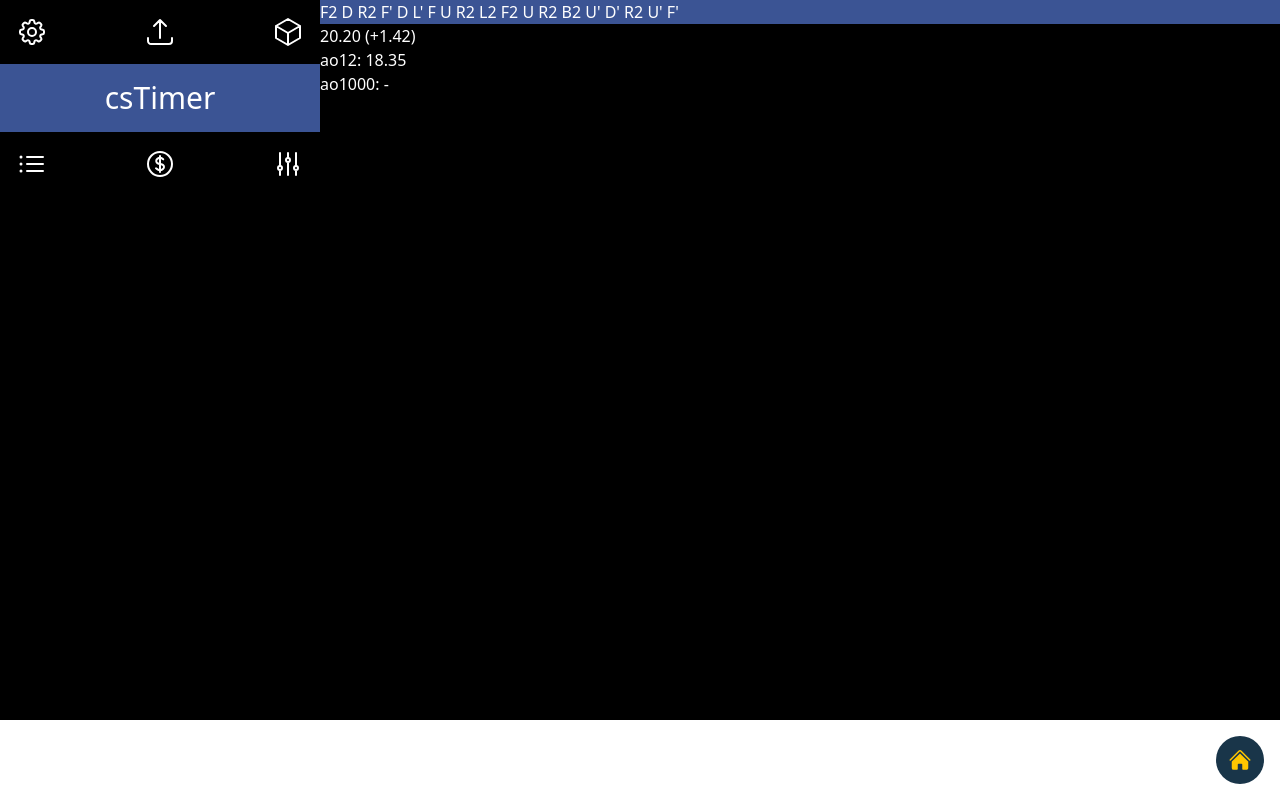
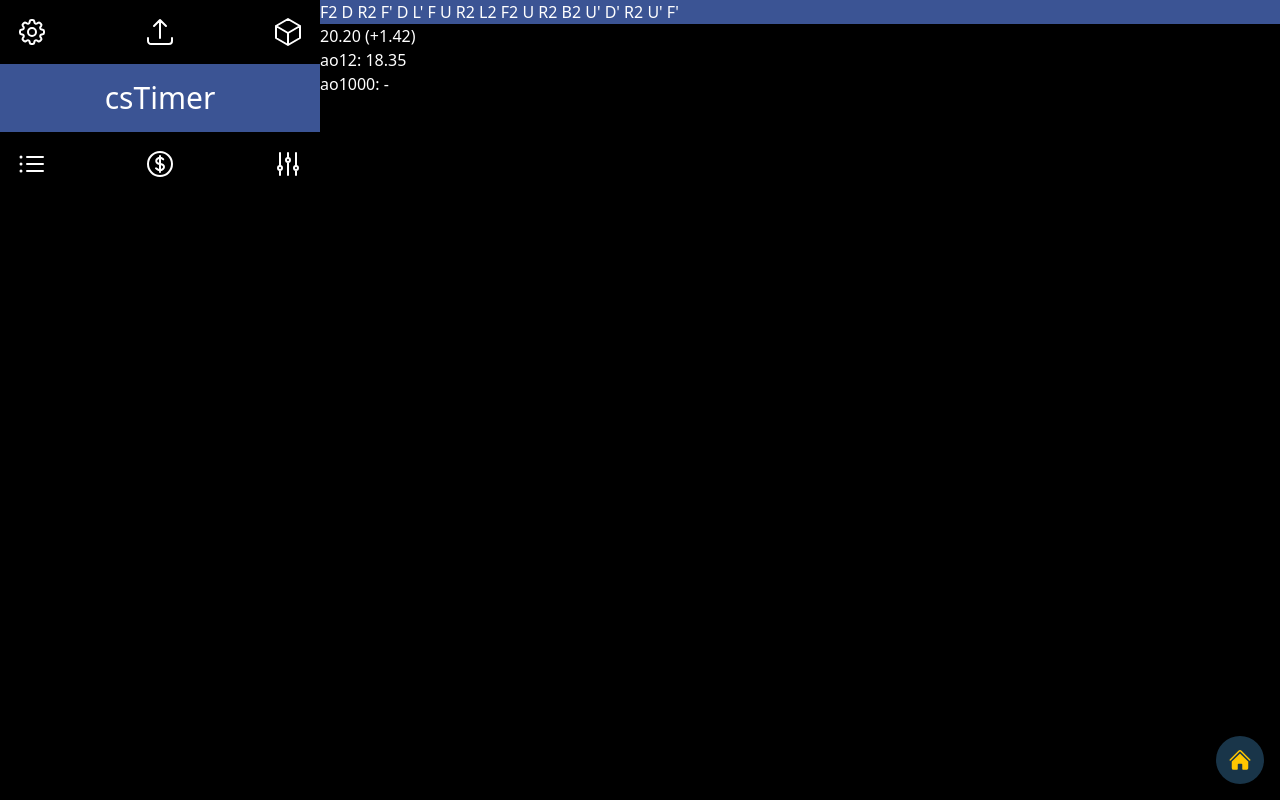
Before and after one commit to b4conjuice/steal, a Next.js app: page /cstimer in a window 1280 px wide. Built offline with nearby package versions, Linux system fonts and the light colour scheme.

Commit message:
fix background color on cstimer page

```diff
--- a/src/app/[page]/page.tsx
+++ b/src/app/[page]/page.tsx
@@ -1,12 +1,14 @@
 import Link from 'next/link'
+import classNames from 'classnames'
+import { HomeIcon } from '@heroicons/react/24/solid'
 
 import { Main, Title } from '@/components/ui'
 import { pages, pageKeys } from '@/lib/pages'
-import { HomeIcon } from '@heroicons/react/24/solid'
 
 export default function Page({ params }: { params: { page: string } }) {
-  const currentPage = pageKeys.find(page => page === params.page)
-  const PageComponent = currentPage ? pages[currentPage]?.Component : undefined
+  const currentPageKey = pageKeys.find(page => page === params.page)
+  const currentPage = currentPageKey ? pages[currentPageKey] : undefined
+  const PageComponent = currentPage?.Component
   if (!PageComponent) {
     return (
       <Main className='flex flex-col bg-cb-dark-blue p-4 text-cb-white'>
@@ -40,7 +42,12 @@ export default function Page({ params }: { params: { page: string } }) {
     )
   }
   return (
-    <>
+    <div
+      className={classNames(
+        'flex flex-grow flex-col',
+        currentPage?.backgroundClassName
+      )}
+    >
       <PageComponent />
       <footer className='sticky bottom-0 flex justify-end p-4'>
         <div className='flex h-12 w-12 items-center justify-center rounded-full bg-cobalt text-cb-white'>
@@ -49,6 +56,6 @@ export default function Page({ params }: { params: { page: string } }) {
           </Link>
         </div>
       </footer>
-    </>
+    </div>
   )
 }
--- a/src/lib/pages.ts
+++ b/src/lib/pages.ts
@@ -4,6 +4,7 @@ import IndeedPage from '@/app/[page]/_components/Indeed'
 type Page = {
   Component: React.FC
   original: string
+  backgroundClassName?: string
 }
 
 export const pages: Record<string, Page> = {
@@ -15,6 +16,7 @@ export const pages: Record<string, Page> = {
   cstimer: {
     Component: CSTimerPage,
     original: 'https://cstimer.net/',
+    backgroundClassName: 'bg-black',
   },
 }
 
```
